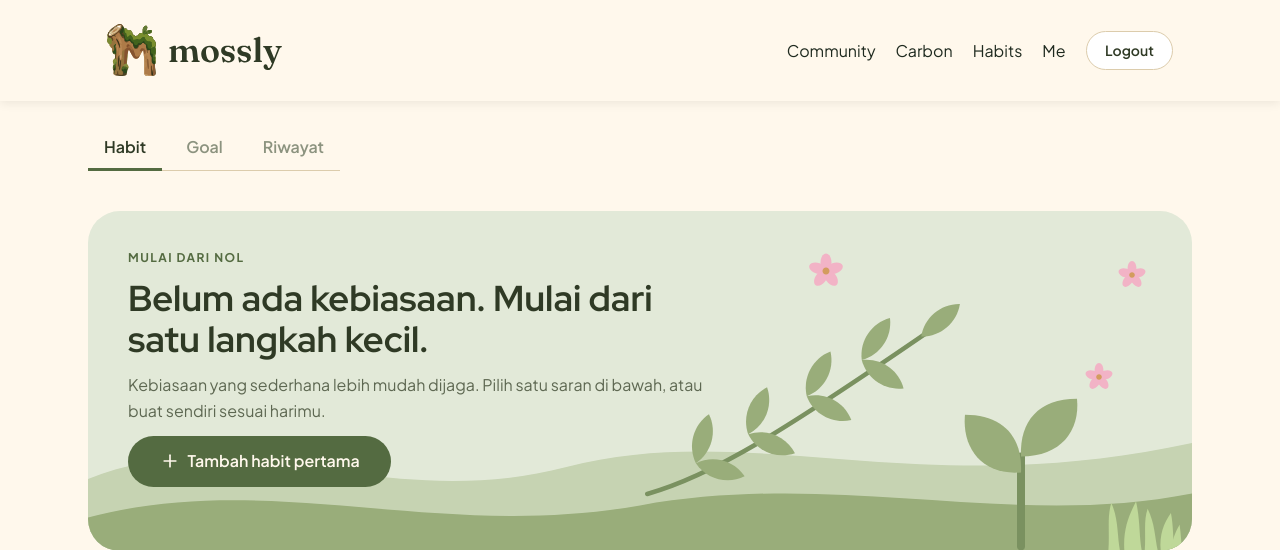
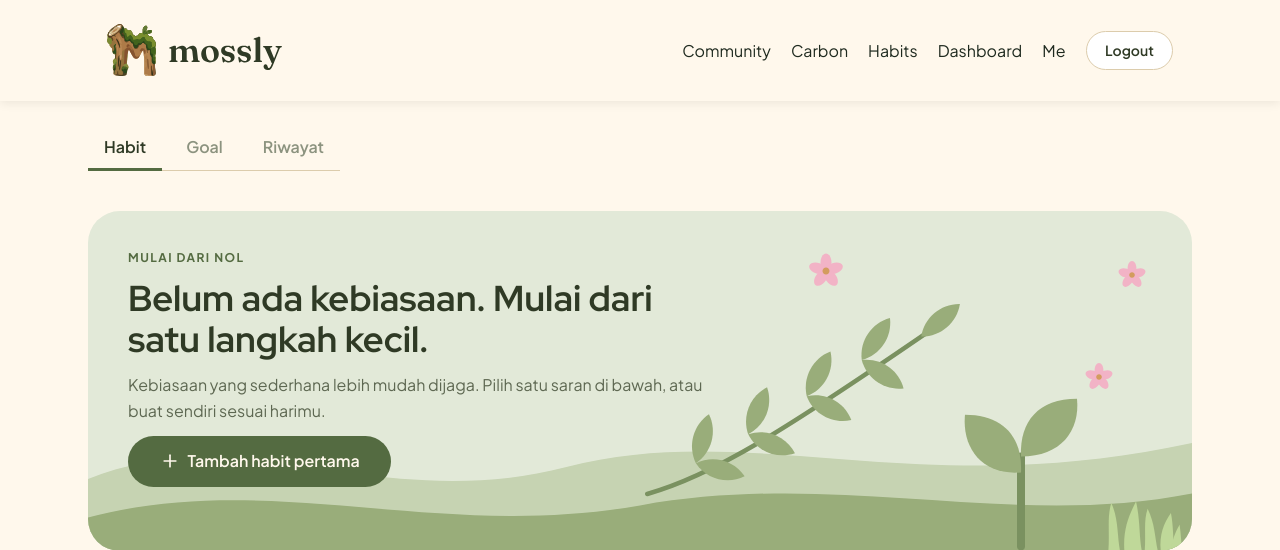
Before and after one commit to pbp-kelompok-a5/mossly, a Django app: page /habit/ in a window 1280 px wide. Shown: the top 550 px of the page. Run offline with Django 5.2, Linux system fonts and the light colour scheme; the visitor is signed in with stand-in values (Sample User, id 1); data that the repository does not hold is empty.

Commit message:
fix: add dashboard to navbar and refer carbon's navbar to base

```diff
--- a/carbon/templates/carbon/base.html
+++ b/carbon/templates/carbon/base.html
@@ -30,7 +30,8 @@
       <a href="{% url 'carbon:index' %}" aria-current="page">Carbon</a>
       <a href="{% url 'habits:index' %}">Habits</a>
       {% if user.is_authenticated %}
-        <a href="{% url 'dashboard:index' %}">Me</a>
+        <a href="{% url 'dashboard:index' %}">Dashboard</a>
+        <a href="{% url 'accounts:profile' %}">Me</a>
         <a href="{% url 'accounts:logout' %}" class="btn btn-secondary btn-m">Logout</a>
       {% else %}
         <a href="{% url 'accounts:login' %}">Login</a>
--- a/templates/base.html
+++ b/templates/base.html
@@ -27,7 +27,8 @@
       <a href="{% url 'carbon:index' %}">Carbon</a>
       <a href="{% url 'habits:index' %}">Habits</a>
       {% if user.is_authenticated %}
-        <a href="{% url 'dashboard:index' %}">Me</a>
+        <a href="{% url 'dashboard:index' %}">Dashboard</a>
+        <a href="{% url 'accounts:profile' %}">Me</a>
         <a href="{% url 'accounts:logout' %}" class="btn btn-secondary btn-m">Logout</a>
       {% else %}
         <a href="{% url 'accounts:login' %}">Login</a>
```
